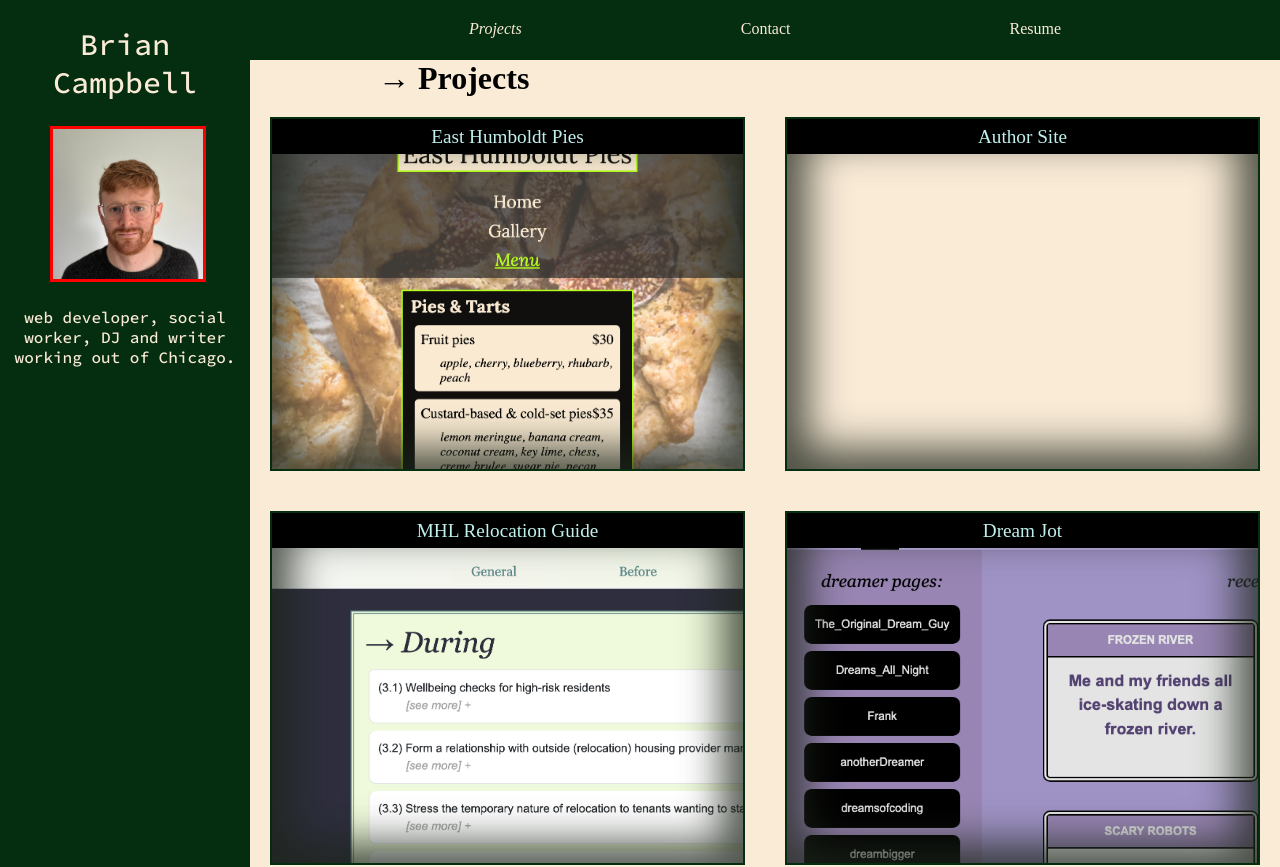
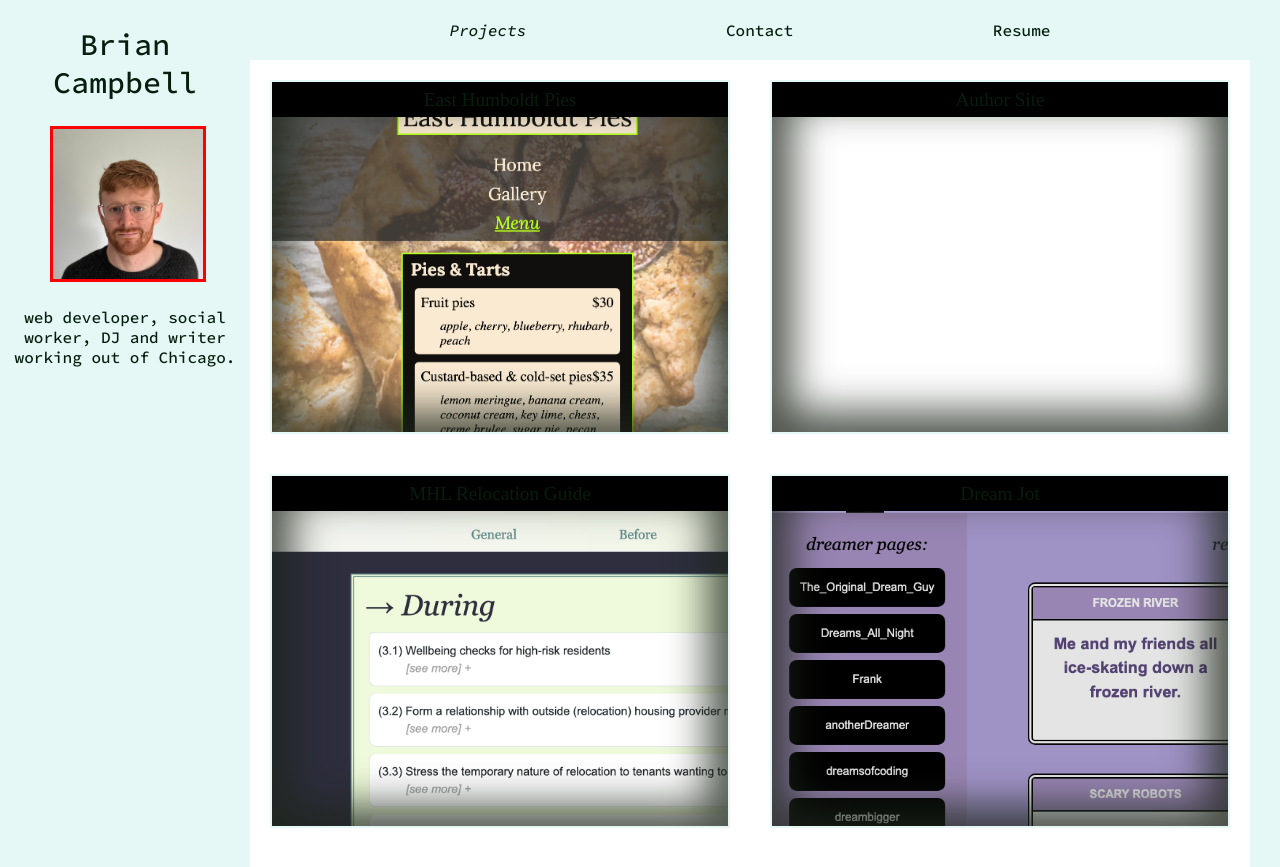
Before and after one commit to briancampbell003/portfolio-2023, a React (Create React App) app: page / in a window 1280 px wide. Shown: the top 867 px of the page. Built offline with nearby package versions, Linux system fonts and the light colour scheme; a web font is replaced by a local one.

Commit message:
styling mostly

```diff
--- a/src/App.css
+++ b/src/App.css
@@ -6,9 +6,9 @@
 }
 
 :root {
-  --primary: rgb(5, 45, 15);
-  --secondary: #c0f1ed;
-  --tertiary: #83fcfc;
+  --primary: #e5f8f6;
+  --secondary: rgb(7, 29, 13);
+  --tertiary: #0d0811;
   --error: rgb(228, 46, 1);
   --border-radius: 0.3rem;
   background-color: var(--primary);
--- a/src/components/BodyContainer.css
+++ b/src/components/BodyContainer.css
@@ -2,8 +2,8 @@
     position: relative;
     top: 0px;
     left: 250px;
-    width: calc(100vw - 250px);
-    background-color: antiquewhite;
+    width: calc(100vw - 280px);
+    background-color: white;
 }
 
 h1 {
--- a/src/components/Navbar.css
+++ b/src/components/Navbar.css
@@ -18,7 +18,8 @@
 }
 .nav a {
     text-decoration: none;
-    color: antiquewhite;
+    font-family: 'Source Code Pro', monospace;
+    color: var(--secondary);
 }
 .nav a.active, .nav a:hover {
     font-style: italic;
--- a/src/components/Sidebar.css
+++ b/src/components/Sidebar.css
@@ -6,7 +6,7 @@
 
 .brian-name {
     font-family: 'Source Code Pro', monospace;
-    color: antiquewhite;
+    color: var(--secondary);
     font-size: 30px;
     text-align: center;
 }
@@ -27,6 +27,6 @@
 
 .about-me {
     font-family: 'Source Code Pro', monospace;
-    color: antiquewhite;
+    color: var(--secondary);
     text-align: center;
 }
--- a/src/components/pages/Contact.css
+++ b/src/components/pages/Contact.css
@@ -1,6 +1,7 @@
 .contact-container {
     display: flex;
     flex-direction: column;
+    background-color: white;
 }
 
 .email-me-div {
@@ -31,7 +32,13 @@
     display: flex;
     flex-flow: column nowrap;
     align-items: center;
-    margin-left: 20px;
+    margin-right: 10px;
+    margin-bottom: 10px;
+}
+
+.email-me-form-name, .email-me-form-email p {
+    font-size: 12px;
+    color: var(--primary);
 }
 
 .email-me-form-textarea {
@@ -48,4 +55,5 @@
 
 .email-me-form-btn {
     padding: 10px;
+
 }
--- a/src/components/pages/Contact.js
+++ b/src/components/pages/Contact.js
@@ -30,7 +30,6 @@ export default function Contact() {
 
   return (
     <div className='contact-container'>
-      <h1>→ Contact</h1>
       <div className='email-me-div'>
         <p className='email-me-text'>
           Reach out via email using this form:
@@ -40,11 +39,11 @@ export default function Contact() {
           <div className='email-me-form-name-and-email'>
             <div className='email-me-form-name'>
               <input ref={nameRef} placeholder="first last" />
-              <label htmlFor=''>(your name)</label>
+              <p>(your name)</p>
             </div>
             <div className='email-me-form-email'>
               <input ref={emailRef} type="email" placeholder="you@internet.com" />
-              <label htmlFor=''>(your email)</label>
+              <p>(your email)</p>
             </div>
           </div>
           <div>
--- a/src/components/pages/Projects.js
+++ b/src/components/pages/Projects.js
@@ -96,11 +96,10 @@ export default function Projects() {
   ]
 
   return (
-    <div>
-      <h1>→ Projects</h1>
+    <>
       <div>
         <ProjectCard projData={projData} />
       </div>
-    </div>
+    </>
   );
 }
```
